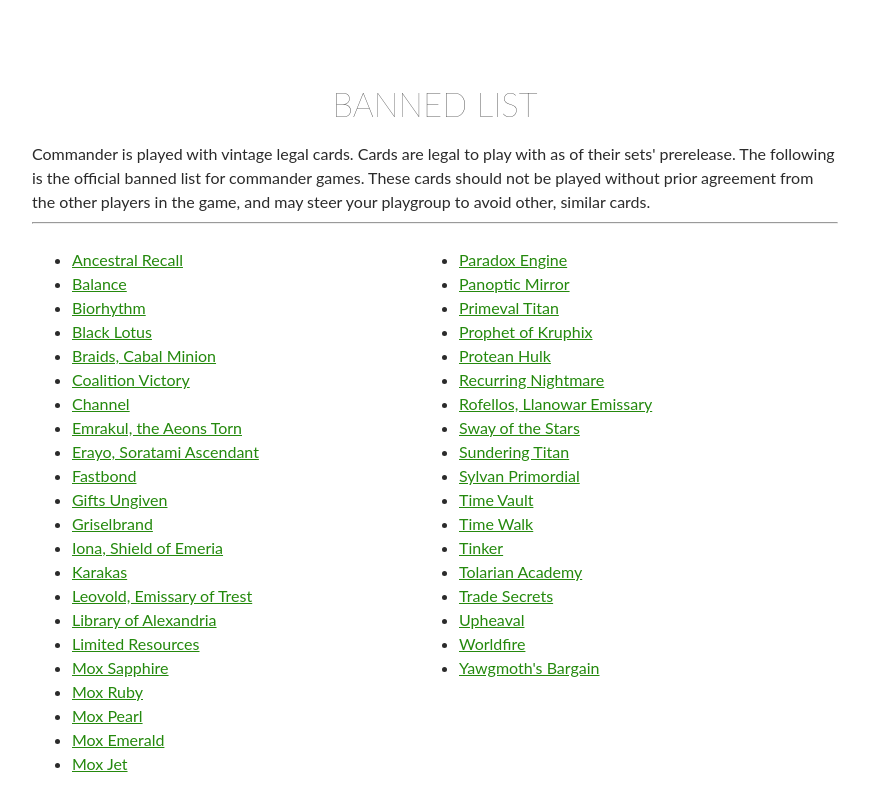
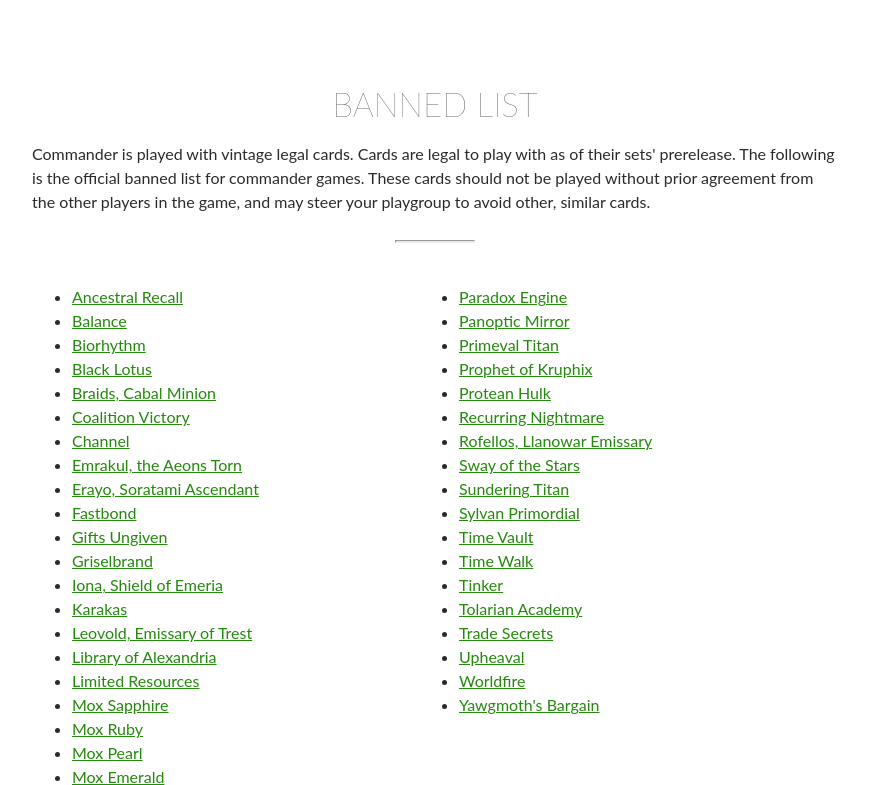
Before and after one commit to MTG-Commander-Website/MTGCommander, a PHP site: page /assets/banned-list.html in a window 1280 px wide. Shown: the top 785 px of the page, without its empty margins (205-1074 px from the left). Run offline with PHP 8.4, Linux system fonts and the light colour scheme.

Commit message:
style tweaks for static pages

```diff
--- a/assets/staticStyles.css
+++ b/assets/staticStyles.css
@@ -69,3 +69,10 @@
 a:hover {
     text-decoration: none;
 }
+
+.wp-block-separator{
+    max-width: 100px;
+    margin: 26.4px 45%;
+    background-color: rgba(0, 0, 0, 0.1);
+    height: 1px;
+}
```
